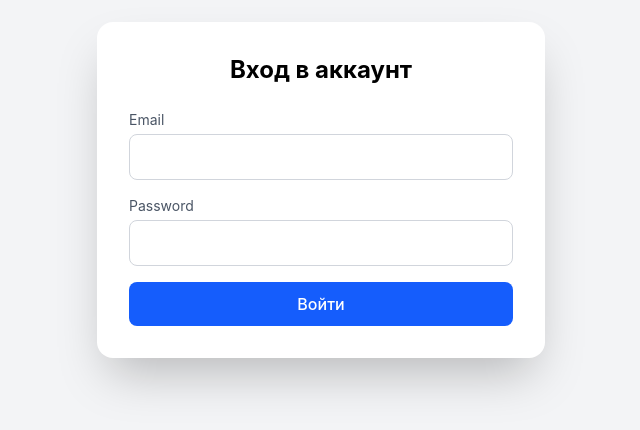
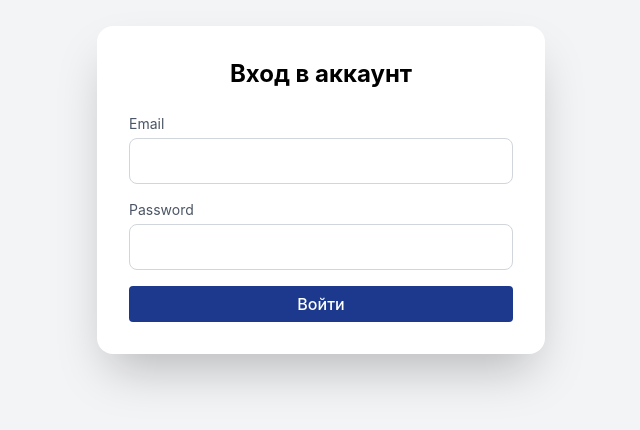
Before and after one commit to DmitryPetsevich/TaskManager, a React (Vite) app: page /auth in a window 1280 px wide. Shown: the part 210-640 px from the top of the page, without its empty margins (319-959 px from the left). Built offline with nearby package versions, Linux system fonts and the light colour scheme.

Commit message:
Изменил стили компонентов Button, TableCell, TableHeaderCell.

```diff
--- a/src/shared/ui/button/Button.tsx
+++ b/src/shared/ui/button/Button.tsx
@@ -16,14 +16,14 @@ export const Button = ({
     {...props}
     disabled={isLoading || props.disabled}
     className={`
-        w-full
-        rounded-lg
-        bg-blue-600
-        py-2.5
+      rounded-sm
+      bg-blue-900
+      py-1.5
+      px-3.5
       text-white
       font-medium
-        hover:bg-blue-700
-        transition
+      hover:opacity-90
+      cursor-pointer
       disabled:opacity-50
       disabled:cursor-not-allowed
       ${className}
--- a/src/shared/ui/table/TableCell.tsx
+++ b/src/shared/ui/table/TableCell.tsx
@@ -14,10 +14,7 @@ const alignClass: Record<Align, string> = {
 };
 
 export const TableCell = ({ children, align = 'left', className, ...props }: TableCellProps) => (
-  <td
-    className={clsx('px-3 py-2', 'text-sm text-gray-900', alignClass[align], className)}
-    {...props}
-  >
-    {children}
+  <td className={clsx('text-sm text-gray-900', alignClass[align], className)} {...props}>
+    <div className="min-h-10 px-4 py-2 flex items-center">{children}</div>
   </td>
 );
--- a/src/shared/ui/table/TableHeaderCell.tsx
+++ b/src/shared/ui/table/TableHeaderCell.tsx
@@ -23,14 +23,14 @@ export const TableHeaderCell = ({
 }: TableHeaderCellProps) => (
   <th
     className={clsx(
-      'px-3 py-2 bg-gray-50',
-      'text-xs font-semibold uppercase text-gray-600',
+      'bg-gray-800',
+      'text-xs font-semibold uppercase text-white',
       sticky && 'sticky top-0 z-10',
       alignClass[align],
       className,
     )}
     {...props}
   >
-    {children}
+    <div className="min-h-10 px-4 py-2 flex items-center">{children}</div>
   </th>
 );
```
Lines whose indentation alone changed are shown as unchanged.
